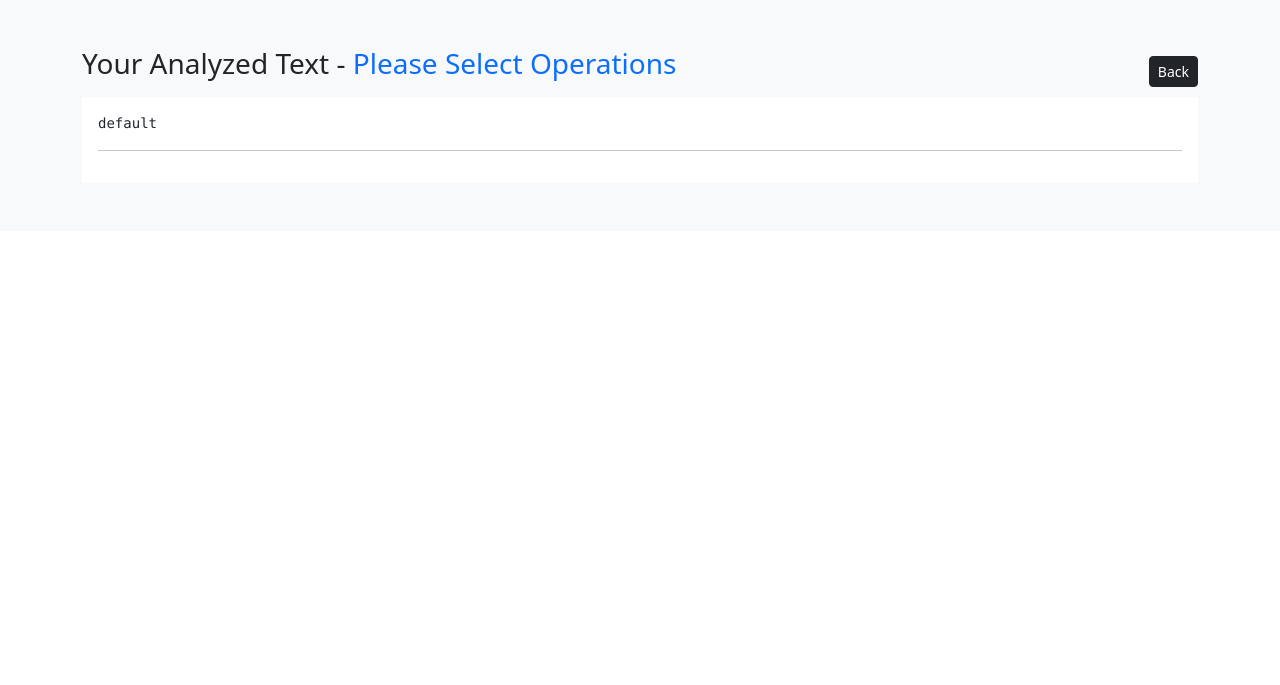
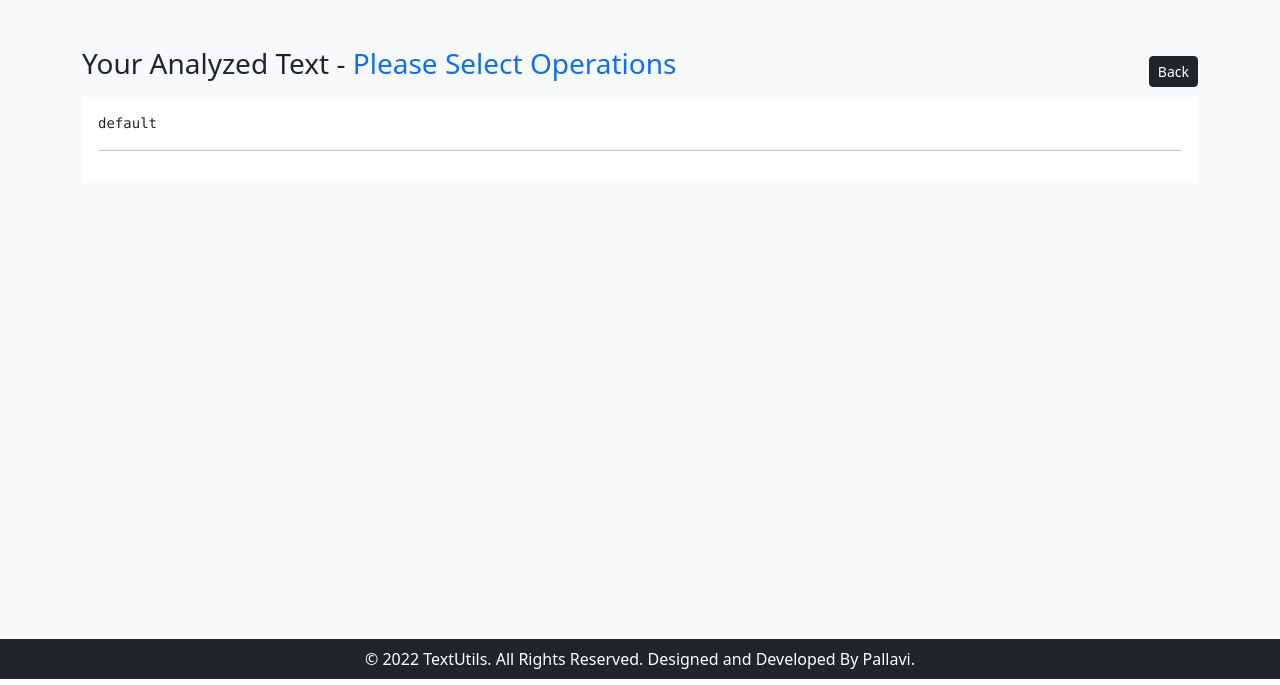
Before and after one commit to pallavi-gope/Django-TextUtils, a Django app: page /analyze in a window 1280 px wide. Shown: the part 115-800 px from the top of the page. Run offline with Django 4.2, Linux system fonts and the light colour scheme.

Commit message:
finish project

```diff
--- a/templates/analyze.html
+++ b/templates/analyze.html
@@ -40,7 +40,7 @@
         <strong>Success!</strong> Your text has beed analyzed successfully!
         <button type="button" class="btn-close" data-bs-dismiss="alert" aria-label="Close"></button>
     </div>
-    <section class="bg-light py-5">
+    <section class="bg-light py-5" style="min-height:80vh">
         <div class="container">
             <div class="d-flex align-items-center justify-content-between">
                 <h3 class="mb-3">Your Analyzed Text - <span class="text-primary">{{ purpose }} </span></h3>
@@ -52,7 +52,16 @@
                 <h4 class="text-primary">{{ total_chars }}</h4>
             </div>
         </div>
-    </div>
+    </section>
+    <footer class="bg-dark py-2">
+        <div class="container">
+            <div class="row">
+                <div class="col-md-12">
+                    <p class="text-center text-white mb-0">&copy; 2022 TextUtils. All Rights Reserved. Designed and Developed By Pallavi.</p>
+                </div>
+            </div>
+        </div>
+    </footer>
     <script src="https://code.jquery.com/jquery-3.6.0.min.js" integrity="sha256-/xUj+3OJU5yExlq6GSYGSHk7tPXikynS7ogEvDej/m4=" crossorigin="anonymous"></script>
     <script src="https://cdn.jsdelivr.net/npm/bootstrap@5.2.0/dist/js/bootstrap.min.js" integrity="sha384-ODmDIVzN+pFdexxHEHFBQH3/9/vQ9uori45z4JjnFsRydbmQbmL5t1tQ0culUzyK" crossorigin="anonymous"></script>
 </body>
```
Also changed, not shown: templates/index.html (+9 -0 lines).
